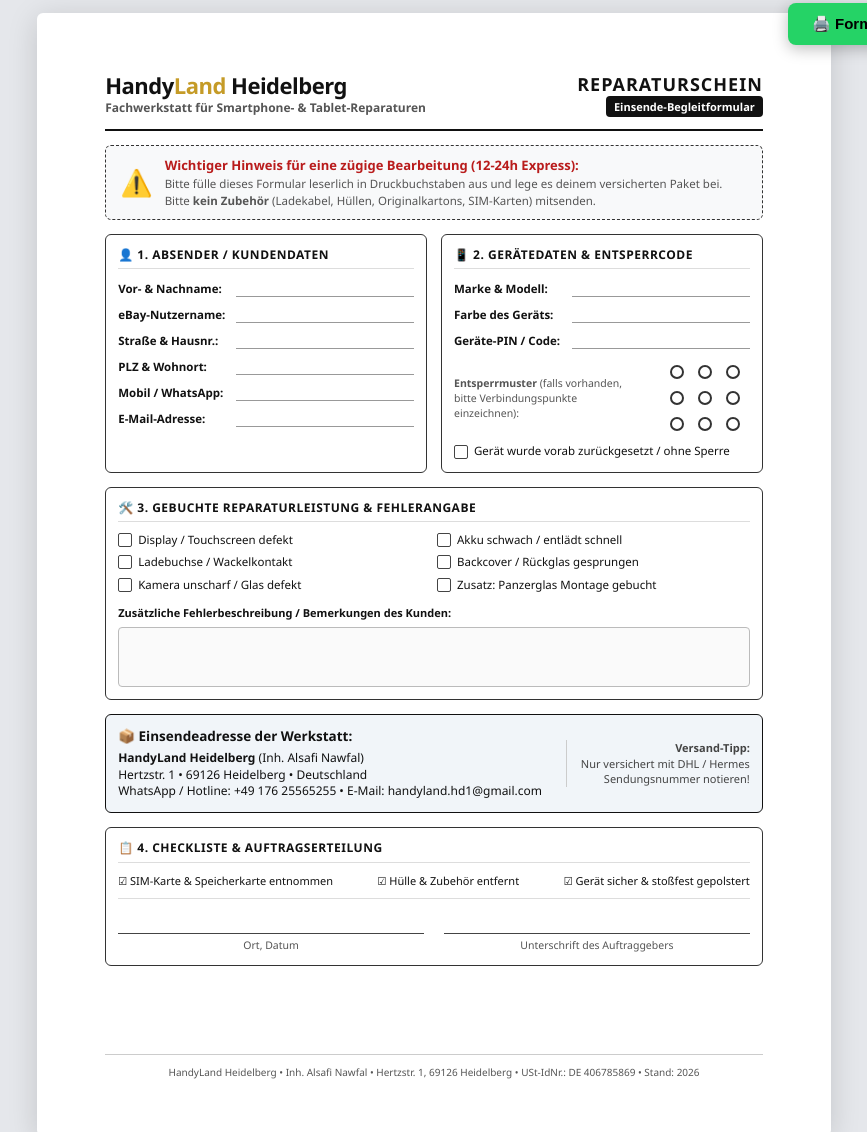
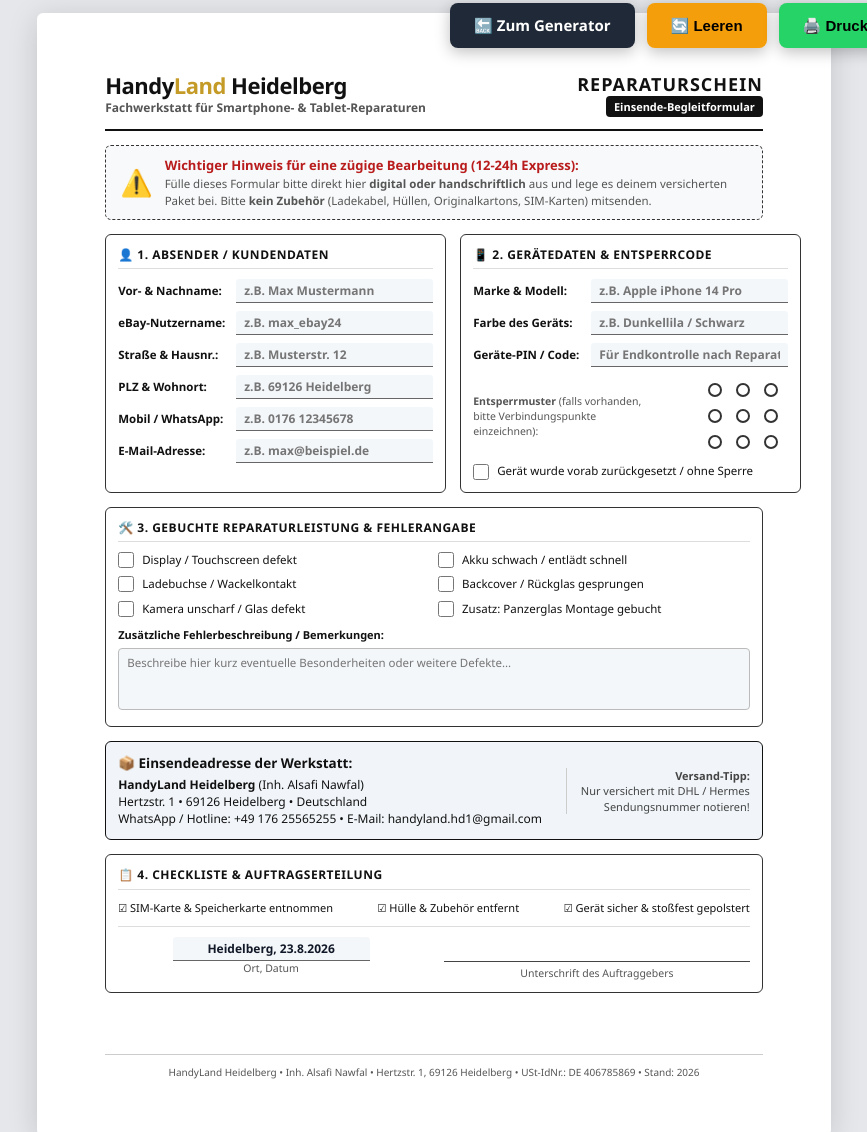
Before and after one commit to mustafamuhammed29/handyland-generator, a website: page reparaturschein.html in a window 1280 px wide. Shown: the part 17-1149 px from the top of the page, without its empty margins (206-1073 px from the left). Drawn offline with Linux system fonts and the light colour scheme.

Commit message:
feat(form): make repair slip fully digitally editable in-browser with interactive inputs, checkboxes, reset and print controls

```diff
--- a/css/print-form.css
+++ b/css/print-form.css
@@ -167,11 +167,11 @@
     gap: 6px;
 }
 
-/* Form lines for manual handwriting */
+/* Form lines & interactive inputs */
 .form-row {
     margin-bottom: 8px;
     display: flex;
-    align-items: flex-end;
+    align-items: center;
     gap: 8px;
 }
 .form-row label {
@@ -179,41 +179,72 @@
     font-weight: 700;
     white-space: nowrap;
     min-width: 110px;
+    cursor: pointer;
 }
-.fill-line {
+.form-input {
     flex: 1;
-    border-bottom: 1px solid #999;
-    height: 18px;
+    border: none;
+    border-bottom: 1.5px solid #666;
+    background: rgba(240, 244, 248, 0.7);
+    padding: 3px 8px;
+    font-size: 12px;
+    font-weight: 600;
+    font-family: inherit;
+    color: #111827;
+    outline: none;
+    transition: all 0.2s;
+    border-radius: 3px 3px 0 0;
+}
+.form-input:focus {
+    background: #ffffff;
+    border-bottom: 2px solid #25D366;
+    box-shadow: 0 2px 8px rgba(37, 211, 102, 0.25);
 }
 
 /* Checkbox group */
 .check-grid {
     display: grid;
     grid-template-columns: 1fr 1fr;
-    gap: 6px;
+    gap: 8px;
     margin-top: 8px;
 }
 .check-item {
     display: flex;
     align-items: center;
-    gap: 6px;
+    gap: 8px;
     font-size: 11.5px;
 }
-.check-square {
-    width: 14px;
-    height: 14px;
-    border: 1px solid #444;
-    display: inline-block;
-    border-radius: 2px;
+.check-item input[type="checkbox"] {
+    width: 16px;
+    height: 16px;
+    cursor: pointer;
+    accent-color: #25D366;
+    flex-shrink: 0;
+}
+.check-item label {
+    cursor: pointer;
+    font-weight: 500;
 }
 
 /* Large fault description box */
-.fault-box {
-    border: 1px solid #bbb;
-    height: 60px;
+.form-textarea {
+    width: 100%;
+    border: 1.5px solid #bbb;
+    height: 62px;
     margin-top: 6px;
     border-radius: 4px;
-    background: #fafafa;
+    padding: 6px 8px;
+    font-family: inherit;
+    font-size: 11.5px;
+    outline: none;
+    resize: none;
+    background: rgba(240, 244, 248, 0.7);
+    color: #111;
+}
+.form-textarea:focus {
+    background: #ffffff;
+    border-color: #25D366;
+    box-shadow: 0 2px 8px rgba(37, 211, 102, 0.2);
 }
 
 /* Address / Shipping Destination Box */
@@ -300,8 +331,19 @@
         box-shadow: none;
         border-radius: 0;
     }
+    .form-input {
+        background: transparent !important;
+        border-bottom: 1px solid #333 !important;
+        padding: 0 2px !important;
+        box-shadow: none !important;
+    }
+    .form-textarea {
+        background: transparent !important;
+        border: 1px solid #666 !important;
+        box-shadow: none !important;
+    }
     @page {
         size: A4 portrait;
-        margin: 12mm 15mm;
+        margin: 10mm 15mm;
     }
 }
--- a/reparaturschein.html
+++ b/reparaturschein.html
@@ -3,21 +3,30 @@
 <head>
     <meta charset="UTF-8">
     <meta name="viewport" content="width=device-width, initial-scale=1.0">
+    <meta http-equiv="Cache-Control" content="no-cache, no-store, must-revalidate">
+    <meta http-equiv="Pragma" content="no-cache">
+    <meta http-equiv="Expires" content="0">
     <title>HandyLand Heidelberg - Reparatur-Begleitschein (A4 Formular)</title>
-    <meta name="description" content="Reparatur-Begleitschein für Einsendungen an HandyLand Heidelberg. Bitte ausfüllen und dem Paket beilegen.">
-    <link rel="stylesheet" href="css/print-form.css">
+    <meta name="description" content="Interaktiver Reparatur-Begleitschein für Einsendungen an HandyLand Heidelberg. Direkt digital ausfüllen und drucken oder dem Paket beilegen.">
+    <link rel="stylesheet" href="css/print-form.css?v=2.0">
 </head>
 <body>
 
-    <!-- Floating Quick Print Button for Web Users -->
+    <!-- Floating Quick Action Bar for Web Users -->
     <div class="web-actions">
-        <button type="button" class="btn-print" onclick="window.print()">
-            🖨️ Formular jetzt drucken (A4)
+        <a href="index.html" class="btn-print" style="background: #1f2937; color: #fff; text-decoration: none;">
+            🔙 Zum Generator
+        </a>
+        <button type="button" class="btn-print" style="background: #f59e0b; color: #000;" id="btnResetForm">
+            🔄 Leeren
+        </button>
+        <button type="button" class="btn-print" id="btnPrintForm">
+            🖨️ Drucken / Als PDF speichern
         </button>
     </div>
 
-    <!-- DIN A4 Sheet -->
-    <div class="sheet-container">
+    <!-- DIN A4 Sheet Container -->
+    <form class="sheet-container" id="repairForm" onsubmit="return false;">
 
         <div>
             <!-- Header -->
@@ -37,7 +46,7 @@
                 <div class="guide-icon">⚠️</div>
                 <div class="guide-text">
                     <h4>Wichtiger Hinweis für eine zügige Bearbeitung (12-24h Express):</h4>
-                    <p>Bitte fülle dieses Formular leserlich in Druckbuchstaben aus und lege es deinem versicherten Paket bei. Bitte <strong>kein Zubehör</strong> (Ladekabel, Hüllen, Originalkartons, SIM-Karten) mitsenden.</p>
+                    <p>Fülle dieses Formular bitte direkt hier <strong>digital oder handschriftlich</strong> aus und lege es deinem versicherten Paket bei. Bitte <strong>kein Zubehör</strong> (Ladekabel, Hüllen, Originalkartons, SIM-Karten) mitsenden.</p>
                 </div>
             </div>
 
@@ -49,33 +58,33 @@
                     <div class="section-title">👤 1. Absender / Kundendaten</div>
 
                     <div class="form-row">
-                        <label>Vor- &amp; Nachname:</label>
-                        <div class="fill-line" id="fieldCustomerName"></div>
+                        <label for="fieldCustomerName">Vor- &amp; Nachname:</label>
+                        <input type="text" id="fieldCustomerName" class="form-input" placeholder="z.B. Max Mustermann">
                     </div>
 
                     <div class="form-row">
-                        <label>eBay-Nutzername:</label>
-                        <div class="fill-line" id="fieldEbayUser"></div>
+                        <label for="fieldEbayUser">eBay-Nutzername:</label>
+                        <input type="text" id="fieldEbayUser" class="form-input" placeholder="z.B. max_ebay24">
                     </div>
 
                     <div class="form-row">
-                        <label>Straße &amp; Hausnr.:</label>
-                        <div class="fill-line" id="fieldAddress"></div>
+                        <label for="fieldAddress">Straße &amp; Hausnr.:</label>
+                        <input type="text" id="fieldAddress" class="form-input" placeholder="z.B. Musterstr. 12">
                     </div>
 
                     <div class="form-row">
-                        <label>PLZ &amp; Wohnort:</label>
-                        <div class="fill-line" id="fieldZipCity"></div>
+                        <label for="fieldZipCity">PLZ &amp; Wohnort:</label>
+                        <input type="text" id="fieldZipCity" class="form-input" placeholder="z.B. 69126 Heidelberg">
                     </div>
 
                     <div class="form-row">
-                        <label>Mobil / WhatsApp:</label>
-                        <div class="fill-line" id="fieldPhone"></div>
+                        <label for="fieldPhone">Mobil / WhatsApp:</label>
+                        <input type="text" id="fieldPhone" class="form-input" placeholder="z.B. 0176 12345678">
                     </div>
 
                     <div class="form-row">
-                        <label>E-Mail-Adresse:</label>
-                        <div class="fill-line" id="fieldEmail"></div>
+                        <label for="fieldEmail">E-Mail-Adresse:</label>
+                        <input type="email" id="fieldEmail" class="form-input" placeholder="z.B. max@beispiel.de">
                     </div>
                 </div>
 
@@ -84,18 +93,18 @@
                     <div class="section-title">📱 2. Gerätedaten &amp; Entsperrcode</div>
 
                     <div class="form-row">
-                        <label>Marke &amp; Modell:</label>
-                        <div class="fill-line" id="fieldModel"></div>
+                        <label for="fieldModel">Marke &amp; Modell:</label>
+                        <input type="text" id="fieldModel" class="form-input" placeholder="z.B. Apple iPhone 14 Pro">
                     </div>
 
                     <div class="form-row">
-                        <label>Farbe des Geräts:</label>
-                        <div class="fill-line" id="fieldColor"></div>
+                        <label for="fieldColor">Farbe des Geräts:</label>
+                        <input type="text" id="fieldColor" class="form-input" placeholder="z.B. Dunkellila / Schwarz">
                     </div>
 
                     <div class="form-row">
-                        <label>Geräte-PIN / Code:</label>
-                        <div class="fill-line" id="fieldPin"></div>
+                        <label for="fieldPin">Geräte-PIN / Code:</label>
+                        <input type="text" id="fieldPin" class="form-input" placeholder="Für Endkontrolle nach Reparatur">
                     </div>
 
                     <div style="margin-top: 6px; display: flex; justify-content: space-between; align-items: center;">
@@ -115,9 +124,9 @@
                         </div>
                     </div>
 
-                    <div class="check-item" style="margin-top: 4px;">
-                        <span class="check-square" id="checkReset"></span>
-                        <span>Gerät wurde vorab zurückgesetzt / ohne Sperre</span>
+                    <div class="check-item" style="margin-top: 6px;">
+                        <input type="checkbox" id="checkReset">
+                        <label for="checkReset">Gerät wurde vorab zurückgesetzt / ohne Sperre</label>
                     </div>
                 </div>
 
@@ -128,17 +137,35 @@
                 <div class="section-title">🛠️ 3. Gebuchte Reparaturleistung &amp; Fehlerangabe</div>
 
                 <div class="check-grid">
-                    <div class="check-item"><span class="check-square" id="chkDisplay"></span> <span>Display / Touchscreen defekt</span></div>
-                    <div class="check-item"><span class="check-square" id="chkBattery"></span> <span>Akku schwach / entlädt schnell</span></div>
-                    <div class="check-item"><span class="check-square" id="chkCharging"></span> <span>Ladebuchse / Wackelkontakt</span></div>
-                    <div class="check-item"><span class="check-square" id="chkBackcover"></span> <span>Backcover / Rückglas gesprungen</span></div>
-                    <div class="check-item"><span class="check-square" id="chkCamera"></span> <span>Kamera unscharf / Glas defekt</span></div>
-                    <div class="check-item"><span class="check-square" id="chkUpsell"></span> <span>Zusatz: Panzerglas Montage gebucht</span></div>
+                    <div class="check-item">
+                        <input type="checkbox" id="chkDisplay">
+                        <label for="chkDisplay">Display / Touchscreen defekt</label>
+                    </div>
+                    <div class="check-item">
+                        <input type="checkbox" id="chkBattery">
+                        <label for="chkBattery">Akku schwach / entlädt schnell</label>
+                    </div>
+                    <div class="check-item">
+                        <input type="checkbox" id="chkCharging">
+                        <label for="chkCharging">Ladebuchse / Wackelkontakt</label>
+                    </div>
+                    <div class="check-item">
+                        <input type="checkbox" id="chkBackcover">
+                        <label for="chkBackcover">Backcover / Rückglas gesprungen</label>
+                    </div>
+                    <div class="check-item">
+                        <input type="checkbox" id="chkCamera">
+                        <label for="chkCamera">Kamera unscharf / Glas defekt</label>
+                    </div>
+                    <div class="check-item">
+                        <input type="checkbox" id="chkUpsell">
+                        <label for="chkUpsell">Zusatz: Panzerglas Montage gebucht</label>
+                    </div>
                 </div>
 
                 <div style="margin-top: 10px;">
-                    <label style="font-size: 11px; font-weight: bold;">Zusätzliche Fehlerbeschreibung / Bemerkungen des Kunden:</label>
-                    <div class="fault-box" id="fieldNotes"></div>
+                    <label for="fieldNotes" style="font-size: 11px; font-weight: bold; display: block;">Zusätzliche Fehlerbeschreibung / Bemerkungen:</label>
+                    <textarea id="fieldNotes" class="form-textarea" placeholder="Beschreibe hier kurz eventuelle Besonderheiten oder weitere Defekte..."></textarea>
                 </div>
             </div>
 
@@ -169,7 +196,7 @@
 
                 <div class="signature-grid">
                     <div class="sign-box">
-                        <div class="sign-line" id="fieldDate"></div>
+                        <input type="text" id="fieldDate" class="form-input" style="text-align: center;" value="Heidelberg, 24.08.2026">
                         <div class="sign-label">Ort, Datum</div>
                     </div>
                     <div class="sign-box">
@@ -185,52 +212,64 @@
             HandyLand Heidelberg • Inh. Alsafi Nawfal • Hertzstr. 1, 69126 Heidelberg • USt-IdNr.: DE 406785869 • Stand: 2026
         </div>
 
-    </div>
+    </form>
 
-    <!-- Script to Auto-Fill form fields from URL params (if generated via Generator) -->
+    <!-- Script to Auto-Fill & Manage Form -->
     <script>
         document.addEventListener('DOMContentLoaded', () => {
             const params = new URLSearchParams(window.location.search);
 
-            const setText = (id, val) => {
-                if (val && document.getElementById(id)) {
-                    document.getElementById(id).textContent = val;
-                    document.getElementById(id).style.fontWeight = 'bold';
-                    document.getElementById(id).style.color = '#111827';
+            const setValue = (id, val) => {
+                const el = document.getElementById(id);
+                if (el && val) {
+                    el.value = val;
                 }
             };
 
-            const setChecked = (id, condition) => {
-                if (condition && document.getElementById(id)) {
-                    document.getElementById(id).textContent = '✔';
-                    document.getElementById(id).style.textAlign = 'center';
-                    document.getElementById(id).style.lineHeight = '14px';
-                    document.getElementById(id).style.fontWeight = 'bold';
+            const setCheckbox = (id, condition) => {
+                const el = document.getElementById(id);
+                if (el && condition) {
+                    el.checked = true;
                 }
             };
 
-            setText('fieldCustomerName', params.get('name'));
-            setText('fieldEbayUser', params.get('ebayUser'));
-            setText('fieldAddress', params.get('address'));
-            setText('fieldZipCity', params.get('zipCity'));
-            setText('fieldPhone', params.get('phone'));
-            setText('fieldEmail', params.get('email'));
-            setText('fieldModel', params.get('model'));
-            setText('fieldColor', params.get('color'));
-            setText('fieldPin', params.get('pin'));
-            setText('fieldNotes', params.get('notes'));
-            setText('fieldDate', params.get('date'));
+            setValue('fieldCustomerName', params.get('name'));
+            setValue('fieldEbayUser', params.get('ebayUser'));
+            setValue('fieldAddress', params.get('address'));
+            setValue('fieldZipCity', params.get('zipCity'));
+            setValue('fieldPhone', params.get('phone'));
+            setValue('fieldEmail', params.get('email'));
+            setValue('fieldModel', params.get('model'));
+            setValue('fieldColor', params.get('color'));
+            setValue('fieldPin', params.get('pin'));
+            setValue('fieldNotes', params.get('notes'));
+
+            const today = new Date().toLocaleDateString('de-DE');
+            setValue('fieldDate', params.get('date') || `Heidelberg, ${today}`);
 
             const repairType = params.get('repair');
-            if (repairType === 'display') setChecked('chkDisplay', true);
-            if (repairType === 'battery') setChecked('chkBattery', true);
-            if (repairType === 'charging') setChecked('chkCharging', true);
-            if (repairType === 'backcover') setChecked('chkBackcover', true);
-            if (repairType === 'camera') setChecked('chkCamera', true);
-            if (params.get('upsell') === 'yes') setChecked('chkUpsell', true);
+            if (repairType === 'display') setCheckbox('chkDisplay', true);
+            if (repairType === 'battery') setCheckbox('chkBattery', true);
+            if (repairType === 'charging') setCheckbox('chkCharging', true);
+            if (repairType === 'backcover') setCheckbox('chkBackcover', true);
+            if (repairType === 'camera') setCheckbox('chkCamera', true);
+            if (params.get('upsell') === 'yes') setCheckbox('chkUpsell', true);
+
+            // Print button handler
+            document.getElementById('btnPrintForm').addEventListener('click', () => {
+                window.print();
+            });
+
+            // Reset button handler
+            document.getElementById('btnResetForm').addEventListener('click', () => {
+                if (confirm('Möchtest du alle Eingaben im Formular leeren?')) {
+                    document.getElementById('repairForm').reset();
+                    setValue('fieldDate', `Heidelberg, ${today}`);
+                }
+            });
 
             if (params.get('print') === '1') {
-                setTimeout(() => window.print(), 300);
+                setTimeout(() => window.print(), 400);
             }
         });
     </script>
```
